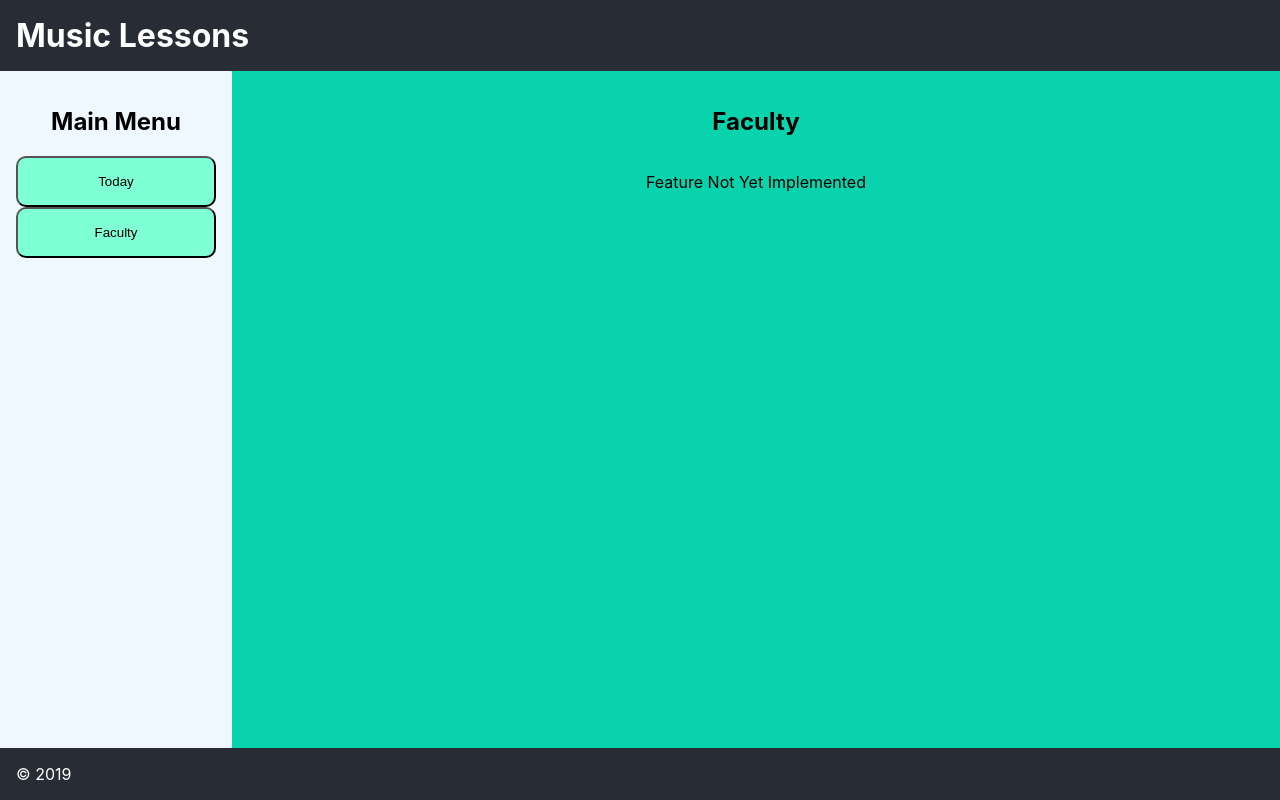
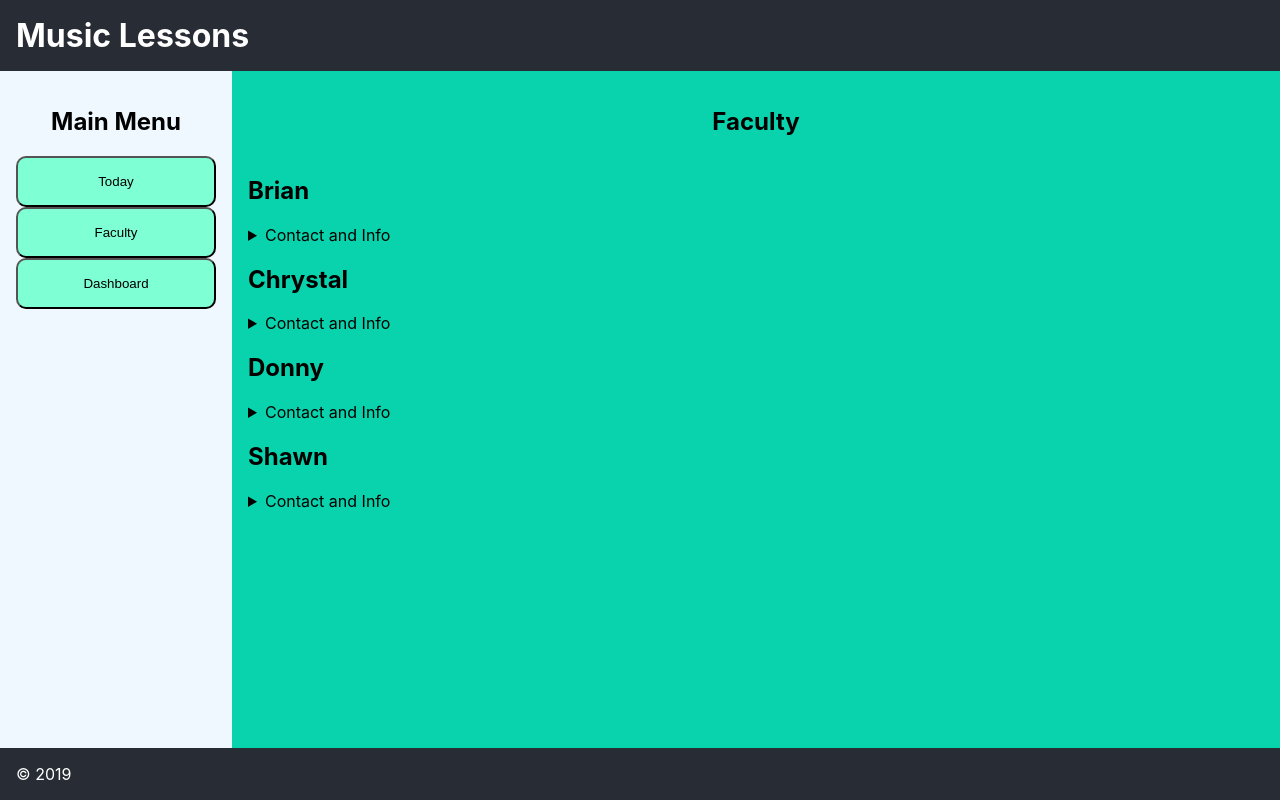
Before and after one commit to shawnmuzick/musicLessons, a React (Create React App) app: page / in a window 1280 px wide. Both pictures are taken after a click on the button "Faculty". Built offline with nearby package versions, Linux system fonts and the light colour scheme.

Commit message:
basic fac/dash implementation

```diff
--- a/src/App.css
+++ b/src/App.css
@@ -74,3 +74,11 @@
 #dateControl h2{
   width: 100%;
 }
+/* Dashboard View */
+.metrics{
+  text-align: left;
+}
+/* Faculty View */
+#employees{
+  text-align: left;
+}
--- a/src/App.js
+++ b/src/App.js
@@ -3,12 +3,28 @@ import "./App.css";
 import MainMenu from "./mainMenu/MainMenu";
 import DailyView from "./views/dailyView/DailyView";
 import FacultyView from "./views/facultyView/FacultyView";
+import DashboardView from "./views/dashboardView/DashboardView";
 function App() {
-  const [view, setView] = useState("Today");
+  const [view, setView] = useState(<DailyView />);
   useEffect(() => {}, [view]);
   const date = new Date();
   const viewHandler = menuButton => {
-    setView(menuButton);
+    let newView;
+    switch(menuButton){
+      case 'Today':
+      newView = <DailyView />
+      break;
+      case 'Faculty':
+        newView = <FacultyView />
+        break;
+        case 'Dashboard':
+          newView = <DashboardView />
+          break;
+          default :
+          newView = <DailyView />
+    }
+    setView(newView);
+
   };
   return (
     <div className="App">
@@ -17,7 +33,7 @@ function App() {
       </header>
       <main className="main">
         <MainMenu setView={viewHandler} />
-        {view === "Today" ? <DailyView /> : <FacultyView />}
+        {view}
       </main>
       <footer className="App-header">&#169; {date.getFullYear()}</footer>
     </div>
--- a/src/mainMenu/MainMenu.js
+++ b/src/mainMenu/MainMenu.js
@@ -1,7 +1,7 @@
 import React from 'react'
 import Button from './components/Button';
 export default function MainMenu(props) {
-    const menuItems = ['Today','Faculty']
+    const menuItems = ['Today','Faculty', 'Dashboard']
 
     const clickHandler = (e) =>{
        props.setView(e.target.value)
--- /dev/null
+++ b/src/views/dashboardView/DashboardView.js
@@ -0,0 +1,13 @@
+import React from "react";
+
+export default function DashboardView() {
+  return (
+    <div id="DashboardView" className={"view"}>
+      <h2>Dashboard</h2>
+      <div className="metrics">
+        <h3>Total Students: </h3>
+        <h3>Trial Conversion: </h3>
+      </div>
+    </div>
+  );
+}
--- /dev/null
+++ b/src/views/facultyView/EmpDetails.js
@@ -0,0 +1,15 @@
+import React from "react";
+
+export default function EmpDetails(props) {
+  const { name, id, phone } = props.teacher;
+  return (
+    <div id="employees">
+      <h2>{name}</h2>
+      <details>
+          <summary>Contact and Info</summary>
+        <p>ID: {id}</p>
+        <p>Phone: {phone}</p>
+      </details>
+    </div>
+  );
+}
--- a/src/views/facultyView/FacultyView.js
+++ b/src/views/facultyView/FacultyView.js
@@ -1,10 +1,38 @@
-import React from 'react'
+import React from "react";
+import EmpDetails from "./EmpDetails"
+export default function FacultyView() {
+  let faculty = [
+    {
+      id: 1,
+      name: "Brian",
+      phone: '555-555-5555'
+    },
+    {
+      id: 2,
+      name: "Chrystal",
+      phone: '555-555-5555'
 
-export default function FacultyView() {
-    return (
-        <div id="FacultyView" className={'view'}>
-            <h2>Faculty</h2>
-            <p>Feature Not Yet Implemented</p>
-        </div>
-    )
+    },
+    {
+      id: 3,
+      name: "Donny",
+      phone: '555-555-5555'
+
+    },
+    {
+      id: 4,
+      name: "Shawn",
+      phone: '555-555-5555'
+
+    }
+  ];
+
+  return (
+    <div id="FacultyView" className={"view"}>
+      <h2>Faculty</h2>
+      {faculty.map(teacher => (
+        <EmpDetails key = {teacher.id} teacher = {teacher}/>
+      ))}
+    </div>
+  );
 }
```
